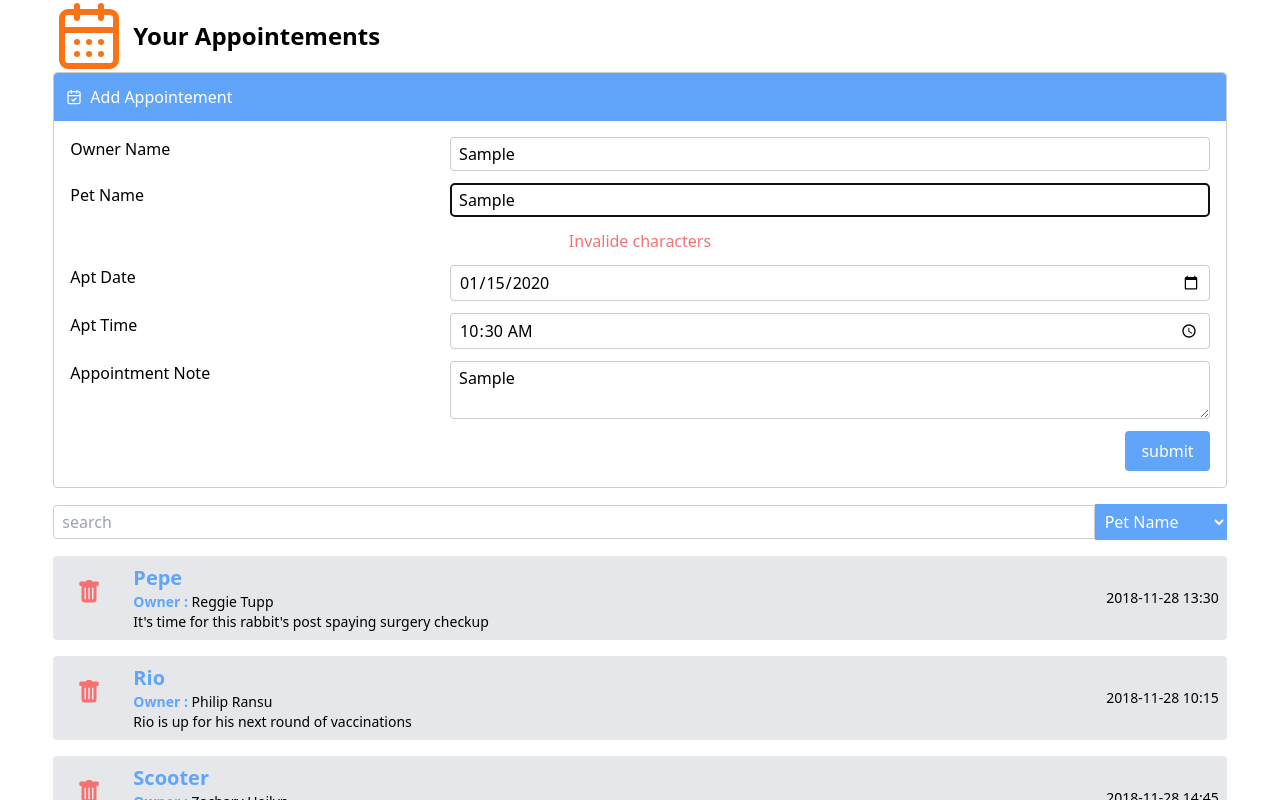
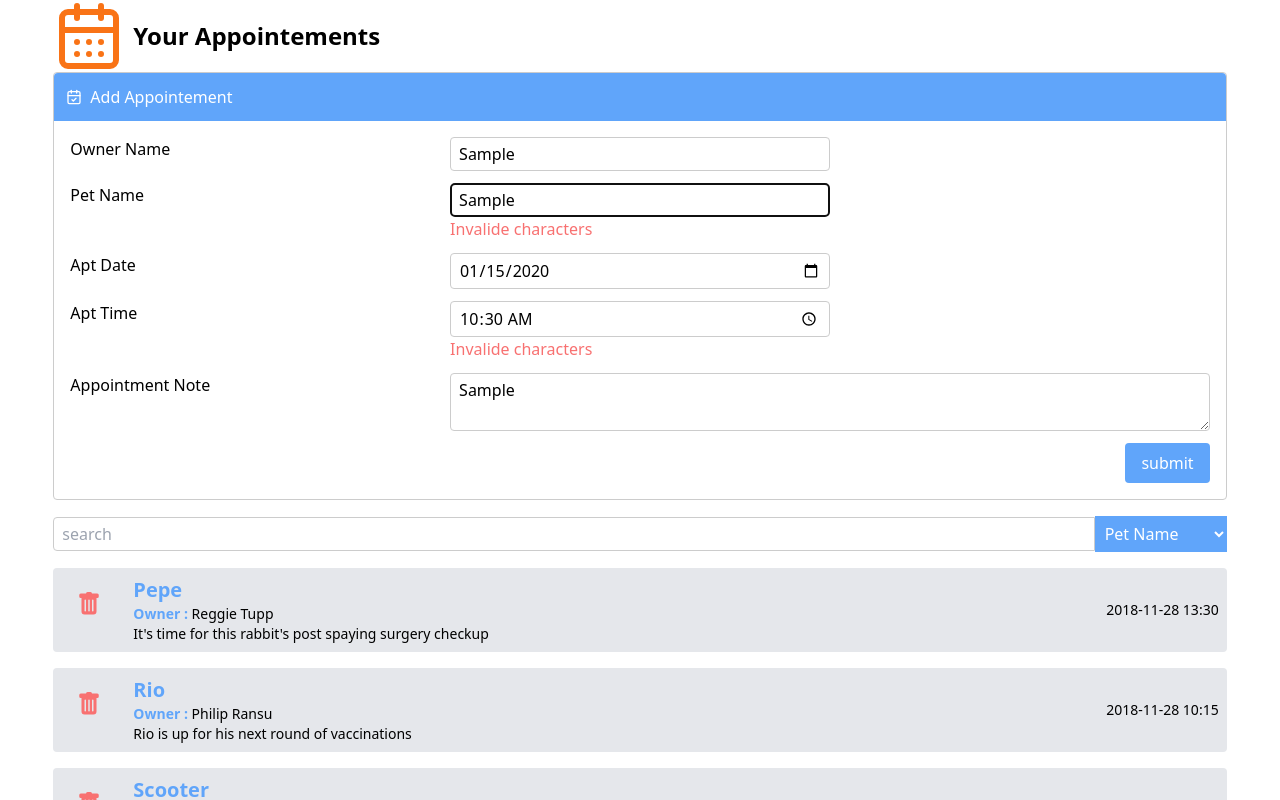
Before and after one commit to Oussamahaddi/AppointmentWizardry, a React (Create React App) app: page / in a window 1280 px wide. Both pictures are taken after typing "Sample", "Sample", "2020-01-15", "10:30", "Sample" into the empty fields and a click on the button "submit". Shown: the top 800 px of the page. Built offline with nearby package versions, Linux system fonts and the light colour scheme.

Commit message:
change form design to be similar to the the given ui

```diff
--- a/src/components/form/Form.tsx
+++ b/src/components/form/Form.tsx
@@ -44,17 +44,18 @@ const Form = ({arr, setApp} : {arr : Data[], setApp: any}) => {
 				<span>Add Appointement</span>
 			</div>
 			<form onSubmit={handleSubmit(onSubmit)} className="flex flex-col gap-3 p-4">
-				<div className="w-full flex justify-between">
-					<label htmlFor="petName">Owner Name</label>
+				<div className="w-full grid grid-cols-[1fr_2fr]">
+					<label className="text-left" htmlFor="petName">Owner Name</label>
+					<div className="flex flex-col items-start">
 						<input
 							type="text"
 							id="petName"
 							placeholder="Pet name"
-						className="border border-[#ccc] px-2 py-1 rounded w-4/6"
+							className="w-full border border-[#ccc] px-2 py-1 rounded md:w-3/6"
 							{...register("petName", {
 								required: "This field can't be null",
 								pattern: {
-								value : /^[a-zA-Z]+$/gi,
+									value : /^[a-zA-Z0-9]+$/gi,
 									message : "Invalide characters"
 								},
 								minLength : {
@@ -67,15 +68,17 @@ const Form = ({arr, setApp} : {arr : Data[], setApp: any}) => {
 								}
 							})}
 						/>
+						{errors.petName && <div className="text-red-400">{errors.petName?.message}</div>}
 					</div>
-				{errors.petName && <div className="text-red-400">{errors.petName?.message}</div>}
-				<div className="w-full flex justify-between">
-					<label htmlFor="ownerName">Pet Name</label>
+				</div>
+				<div className="w-full grid grid-cols-[1fr_2fr]">
+					<label className="text-left" htmlFor="ownerName">Pet Name</label>
+					<div className="flex flex-col items-start">
 						<input
 							type="text"
 							id="ownerName"
 							placeholder="pet name"
-						className="border border-[#ccc] px-2 py-1 rounded w-4/6"
+							className="w-full border border-[#ccc] px-2 py-1 rounded md:w-3/6"
 							{...register("ownerName", {
 								required: "This field can't be null",
 								pattern : {
@@ -92,15 +95,17 @@ const Form = ({arr, setApp} : {arr : Data[], setApp: any}) => {
 								}
 							})}
 						/>
+						{errors.ownerName && <div className="text-red-400">{errors.ownerName?.message}</div>}
 					</div>
-				{errors.ownerName && <div className="text-red-400">{errors.ownerName?.message}</div>}
-				<div className="w-full flex justify-between">
-					<label htmlFor="date">Apt Date</label>
+				</div>
+				<div className="w-full grid grid-cols-[1fr_2fr]">
+					<label className="text-left" htmlFor="date">Apt Date</label>
+					<div className="flex flex-col items-start">
 						<input
 							type="date"
 							id="date"
 							placeholder="hellow"
-						className="border border-[#ccc] px-2 py-1 rounded w-4/6"
+							className="w-full border border-[#ccc] px-2 py-1 rounded md:w-3/6"
 							{...register("aptDate", {
 								required: "This field can't be null",
 								pattern : {
@@ -109,30 +114,36 @@ const Form = ({arr, setApp} : {arr : Data[], setApp: any}) => {
 								}
 							})}
 						/>
+						{errors.aptDate && <div className="text-red-400">{errors.aptDate?.message}</div>}
 					</div>
-				{errors.aptDate && <div className="text-red-400">{errors.aptDate?.message}</div>}
-				<div className="w-full flex justify-between">
-					<label htmlFor="date">Apt Time</label>
+				</div>
+				<div className="w-full grid grid-cols-[1fr_2fr]">
+					<label className="text-left" htmlFor="date">Apt Time</label>
+					<div className="w-full">
+						<div className="flex flex-col items-start">
 							<input
 								type="time"
 								placeholder="hellow"
-						className="border border-[#ccc] px-2 py-1 rounded w-4/6"
+								className="w-full border border-[#ccc] px-2 py-1 rounded md:w-3/6"
 								{...register("aptTime", {
 									required: "This field can't be null",
 									pattern : {
-								value : /([0-1]{1}[0-9]{1}|20|21|22|23):[0-5]{1}[0-9]{1}/,
+										value : /^\d([0-1]{1}[0-9]{1}|20|21|22|23):[0-5]{1}[0-9]{1}$/,
 										message : "Invalide characters"
 									}
 								})}
 							/>
+							{errors.aptTime && <div className="text-red-400">{errors.aptTime?.message}</div>}
 						</div>
-				{errors.aptTime && <div className="text-red-400">{errors.aptTime?.message}</div>}
-				<div className="w-full flex justify-between">
-					<label htmlFor="aptNotes">Appointment Note</label>
+					</div>
+				</div>
+				<div className="w-full grid grid-cols-[1fr_2fr]">
+					<label className="text-left" htmlFor="aptNotes">Appointment Note</label>
+					<div className="flex flex-col items-start">
 						<textarea
 							id="aptNotes"
 							placeholder="Details Comments about the condition"
-						className="border border-[#ccc] px-2 py-1 rounded w-4/6"
+							className="border border-[#ccc] px-2 py-1 rounded md:w-full"
 							{...register("aptNotes", {
 								required: "This field can't be null",
 								pattern : {
@@ -149,8 +160,9 @@ const Form = ({arr, setApp} : {arr : Data[], setApp: any}) => {
 								}
 							})}
 						></textarea>
+						{errors.aptNotes && <div className="text-red-400">{errors.aptNotes?.message}</div>}
 					</div>
-				{errors.aptNotes && <div className="text-red-400">{errors.aptNotes?.message}</div>}
+				</div>
 				<Button
 					text="submit"
 					btnColor="bg-[#60a5fa] text-white px-4 py-2 rounded w-fit self-end"
--- a/src/pages/Appointment.tsx
+++ b/src/pages/Appointment.tsx
@@ -45,7 +45,7 @@ const Appointment = () => {
 				<div>
 					{
 						data.filter(item => {
-							return (item.petName && item.ownerName).toLowerCase().includes(src.toLocaleLowerCase())
+							return (item.petName).toLowerCase().includes(src.toLocaleLowerCase())
 						}).map((item , index) => (
 							<Appoi key={index} appointment={item} />
 						))
```
Lines whose indentation alone changed are shown as unchanged.
